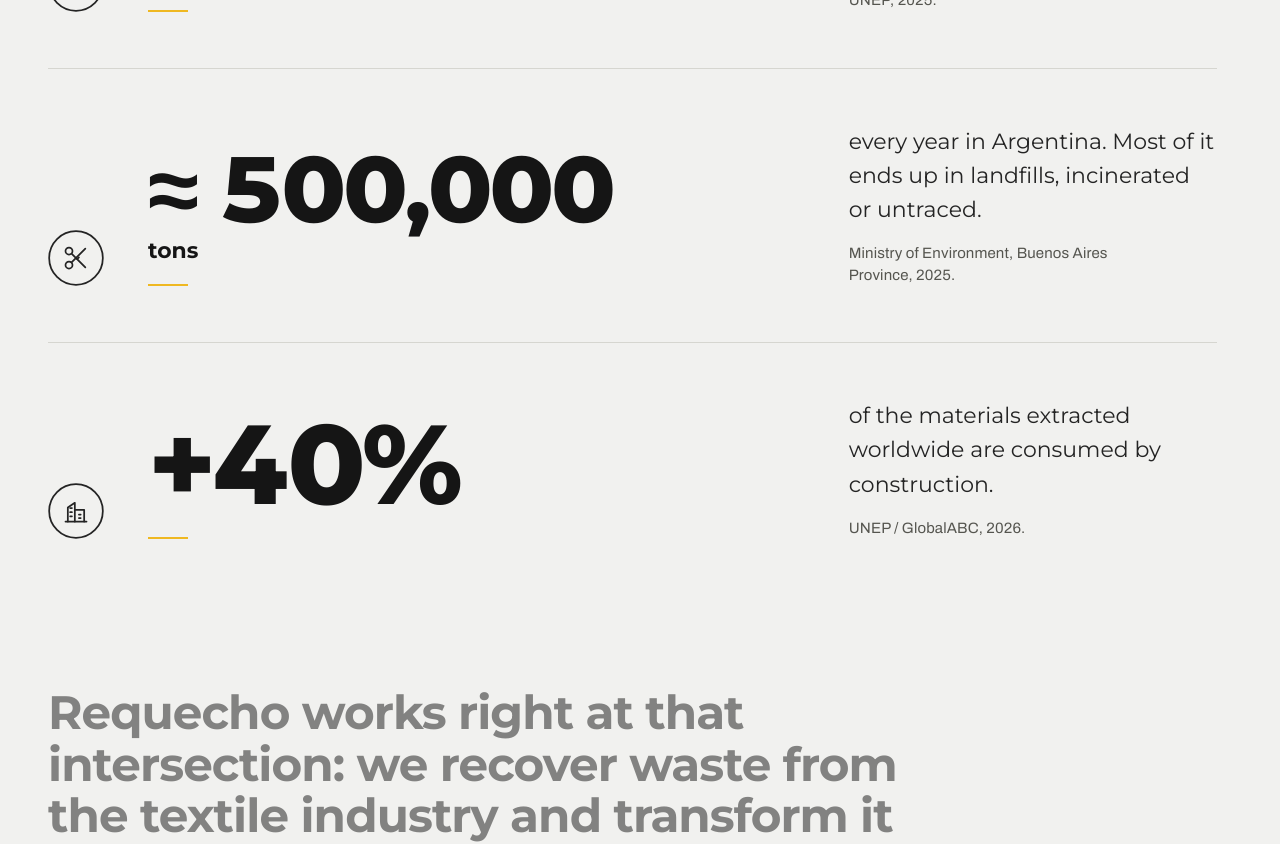
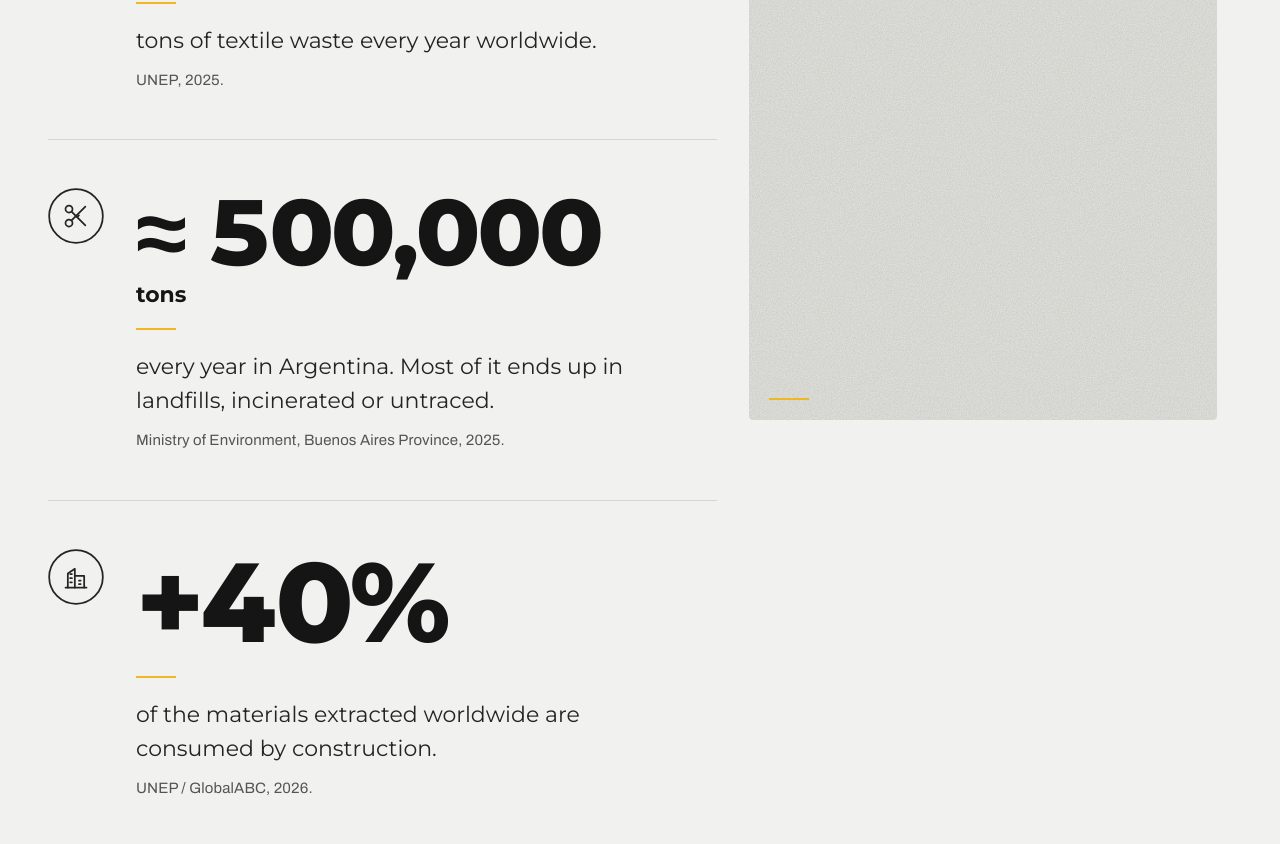
Before and after one commit to lautaromendezar-cmd/requecho, a Next.js app: page /en in a window 1280 px wide. Shown: the part 1700-2544 px from the top of the page. Built offline with nearby package versions, Linux system fonts and the light colour scheme.

Commit message:
Problema: texto de cada cifra debajo de la linea, lugar para la foto y sin la linea puente
Co-Authored-By: Claude Opus 5.5 (1M context) <noreply@anthropic.com>

```diff
--- /dev/null
+++ b/scripts/capturas-seccion.mjs
@@ -0,0 +1,49 @@
+// Captura una sección de main (SECCION=2 → la segunda) a 1440 y 375 px, ya recorrida.
+// Uso: SECCION=2 node scripts/capturas-seccion.mjs  (URL=... para mirar el vivo)
+import { chromium } from "playwright";
+import { spawn, execSync } from "node:child_process";
+import { mkdirSync } from "node:fs";
+
+const N = Number(process.env.SECCION || 2);
+const PORT = Number(process.env.PORT || 3105);
+const URL = process.env.URL || `http://localhost:${PORT}`;
+mkdirSync("capturas", { recursive: true });
+let server;
+const kill = () => { if (server) try { execSync(`taskkill /PID ${server.pid} /T /F`, { stdio: "ignore" }); } catch {} };
+if (!process.env.URL) {
+  server = spawn("npx next start -p " + PORT, { shell: true, stdio: ["ignore", "pipe", "pipe"] });
+  process.on("exit", kill);
+  for (let i = 0; i < 60; i++) { try { if ((await fetch(URL)).ok) break; } catch {} await new Promise((r) => setTimeout(r, 1000)); }
+}
+const browser = await chromium.launch({ channel: "chrome", args: ["--disable-gpu"] });
+for (const ruta of (process.env.RUTAS || "/").split(",")) {
+  for (const a of [{ w: 1440, h: 900, n: "desktop" }, { w: 375, h: 812, n: "mobile" }]) {
+    const ctx = await browser.newContext({ viewport: { width: a.w, height: a.h }, deviceScaleFactor: 1, hasTouch: a.w < 1024, isMobile: a.w < 1024 });
+    await ctx.addInitScript(() => { try { localStorage.setItem("rq_popup_cerrado", String(Date.now())); } catch {} });
+    const page = await ctx.newPage();
+    const errores = [];
+    page.on("pageerror", (e) => errores.push(String(e)));
+    await page.goto(URL + ruta, { waitUntil: "networkidle" });
+    await page.waitForTimeout(1500);
+    const { top, height } = await page.evaluate((k) => {
+      const r = document.querySelectorAll("main > section")[k].getBoundingClientRect();
+      return { top: r.top + window.scrollY, height: r.height };
+    }, N - 1);
+    for (let y = top - a.h; y < top + height; y += 200) {
+      await page.evaluate((v) => window.scrollTo(0, v), Math.max(0, y));
+      await page.waitForTimeout(90);
+    }
+    await page.waitForTimeout(2500);
+    const tag = ruta === "/" ? "es" : ruta.replace(/\W/g, "");
+    await page.evaluate((v) => window.scrollTo(0, v), top + height * 0.35);
+    await page.waitForTimeout(1200);
+    await page.screenshot({ path: `capturas/seccion-${N}-${tag}-${a.n}-mid.png` });
+    await page.evaluate((v) => window.scrollTo(0, v), top);
+    await page.waitForTimeout(600);
+    await (await page.$$("main > section"))[N - 1].screenshot({ path: `capturas/seccion-${N}-${tag}-${a.n}.png` });
+    console.log(a.n, tag, Math.round(height) + "px", "errores:", errores.length ? errores : "ninguno");
+    await ctx.close();
+  }
+}
+await browser.close();
+kill();
--- a/src/components/sections/Problema.tsx
+++ b/src/components/sections/Problema.tsx
@@ -1,16 +1,20 @@
 "use client";
 
 import { useRef } from "react";
-import { gsap, SplitText, useGSAP } from "@/lib/gsap";
+import Image from "next/image";
+import { gsap, useGSAP } from "@/lib/gsap";
 import { motion } from "@/config/motion";
 import { useContenido } from "@/content/ContenidoProvider";
 import { Kicker } from "@/components/ui/Kicker";
 import { Icon } from "@/components/ui/Icon";
+import { Placeholder } from "@/components/ui/Placeholder";
 
 /**
  * BLOQUE 2 — PROBLEMA
- * Sin fotos. Tres cifras enormes con conteo único, la línea amarilla que crece y el
- * ícono que se dibuja. La línea puente se revela palabra por palabra con el scroll.
+ * Tres cifras enormes con conteo único, la línea amarilla que crece y el ícono que
+ * se dibuja; el texto de cada cifra va debajo de la línea. A la derecha, una foto
+ * que acompaña a las tres (devolución final, 7-oct-2026: reemplaza a la línea puente,
+ * que pasó al hero).
  */
 export function Problema() {
   const { problema, idioma } = useContenido();
@@ -44,28 +48,6 @@ export function Problema() {
           });
         });
 
-        const puente = root.querySelector<HTMLElement>("[data-puente]");
-        if (!puente) return;
-        // aria: "none": sin aria-label en el <p> (prohibido por WAI-ARIA), el texto
-        // sigue siendo legible tal cual. Opacidad inicial 0,5: mantiene contraste 3:1.
-        const split = SplitText.create(puente, {
-          type: "words",
-          aria: "none",
-          autoSplit: true,
-          onSplit: (self) =>
-            gsap.fromTo(
-              self.words,
-              { opacity: 0.5, yPercent: 24 },
-              {
-                opacity: 1,
-                yPercent: 0,
-                stagger: 0.06,
-                ease: "none",
-                scrollTrigger: { trigger: puente, start: "top 80%", end: "bottom 45%", scrub: 0.5 },
-              },
-            ),
-        });
-        return () => split.revert();
       });
     },
     { scope: ref },
@@ -86,7 +68,8 @@ export function Problema() {
           </p>
         </div>
 
-        <ol className="mt-14 list-none p-0 lg:mt-20">
+        <div className="mt-14 grid gap-10 lg:mt-20 lg:grid-cols-12 lg:gap-x-8">
+          <ol className="m-0 list-none p-0 lg:col-span-7">
             {cifras.map((c, i) => {
               const numero = formatoNumero.format(c.valor);
               const largo = numero.length > 3;
@@ -95,12 +78,12 @@ export function Problema() {
                   key={i}
                   data-icon-host
                   data-reveal
-                className="grid gap-6 border-t border-line py-10 lg:grid-cols-12 lg:items-end lg:gap-x-8 lg:py-14"
+                  className="grid gap-6 border-t border-line py-10 sm:grid-cols-[auto_1fr] sm:gap-x-8 lg:py-12"
                 >
-                <div className="lg:col-span-1">
+                  <div>
                     <Icon name={c.icono} size={56} />
                   </div>
-                <div className="lg:col-span-7">
+                  <div>
                     <p
                       className={`font-display font-extrabold tabular-nums text-text-strong ${
                         largo ? "text-[length:var(--text-stat-long)]" : "text-stat"
@@ -125,22 +108,34 @@ export function Problema() {
                       </p>
                     ) : null}
                     <span className="accent-line mt-5" data-reveal="line" data-reveal-delay="200" aria-hidden="true" />
-                </div>
-                <div className="lg:col-span-4">
-                  <p className="max-w-[34ch] text-lead text-text">{c.texto}</p>
-                  <p className="mt-4 text-legal text-muted">{c.fuente}</p>
+                    <p className="mt-5 max-w-[38ch] text-lead text-text">{c.texto}</p>
+                    <p className="mt-3 text-legal text-muted">{c.fuente}</p>
                   </div>
                 </li>
               );
             })}
           </ol>
 
-        <p
-          data-puente
-          className="mt-14 max-w-[28ch] font-display text-h2 font-bold text-text-strong lg:mt-20"
-        >
-          {problema.puente}
-        </p>
+          {/* La foto acompaña a las tres cifras y queda fija mientras pasan. */}
+          <div data-reveal className="lg:col-span-5 lg:col-start-8 lg:pt-10">
+            <div className="lg:sticky lg:top-24">
+              {problema.imagen ? (
+                <div className="relative aspect-[4/5] overflow-hidden rounded-lg">
+                  <Image
+                    src={problema.imagen.src}
+                    alt={problema.imagen.alt}
+                    fill
+                    quality={75}
+                    sizes="(min-width: 64rem) 40vw, 100vw"
+                    className="object-cover"
+                  />
+                </div>
+              ) : (
+                <Placeholder ratio="4 / 5" />
+              )}
+            </div>
+          </div>
+        </div>
       </div>
     </section>
   );
--- a/src/content/landing.en.ts
+++ b/src/content/landing.en.ts
@@ -88,8 +88,7 @@ export const problema = {
       icono: "construccion",
     },
   ] satisfies Cifra[],
-  puente:
-    "Requecho works right at that intersection: we recover waste from the textile industry and transform it into a new material for architecture and interior design.",
+  imagen: undefined as Imagen | undefined,
 };
 
 // ---------------------------------------------------------------------------
--- a/src/content/landing.ts
+++ b/src/content/landing.ts
@@ -121,8 +121,8 @@ export const problema = {
       icono: "construccion",
     },
   ] satisfies Cifra[],
-  puente:
-    "Requecho trabaja en ese punto de encuentro: recuperamos descarte de la industria textil y lo transformamos en un nuevo material para arquitectura e interiorismo.",
+  /** Foto junto a las cifras (devolución final, 7-oct-2026). Hasta que llegue, va el placeholder. */
+  imagen: undefined as Imagen | undefined,
 };
 
 // ---------------------------------------------------------------------------
```
Lines whose indentation alone changed are shown as unchanged.
